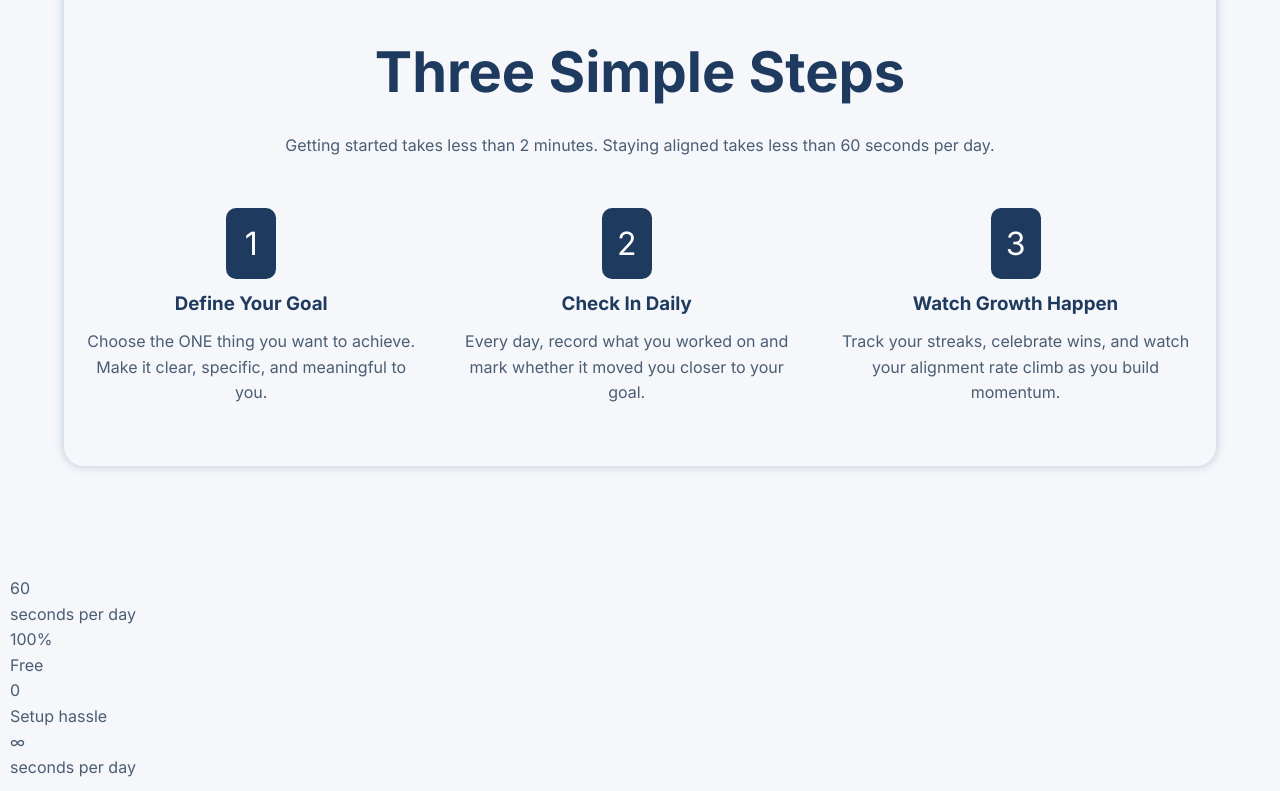
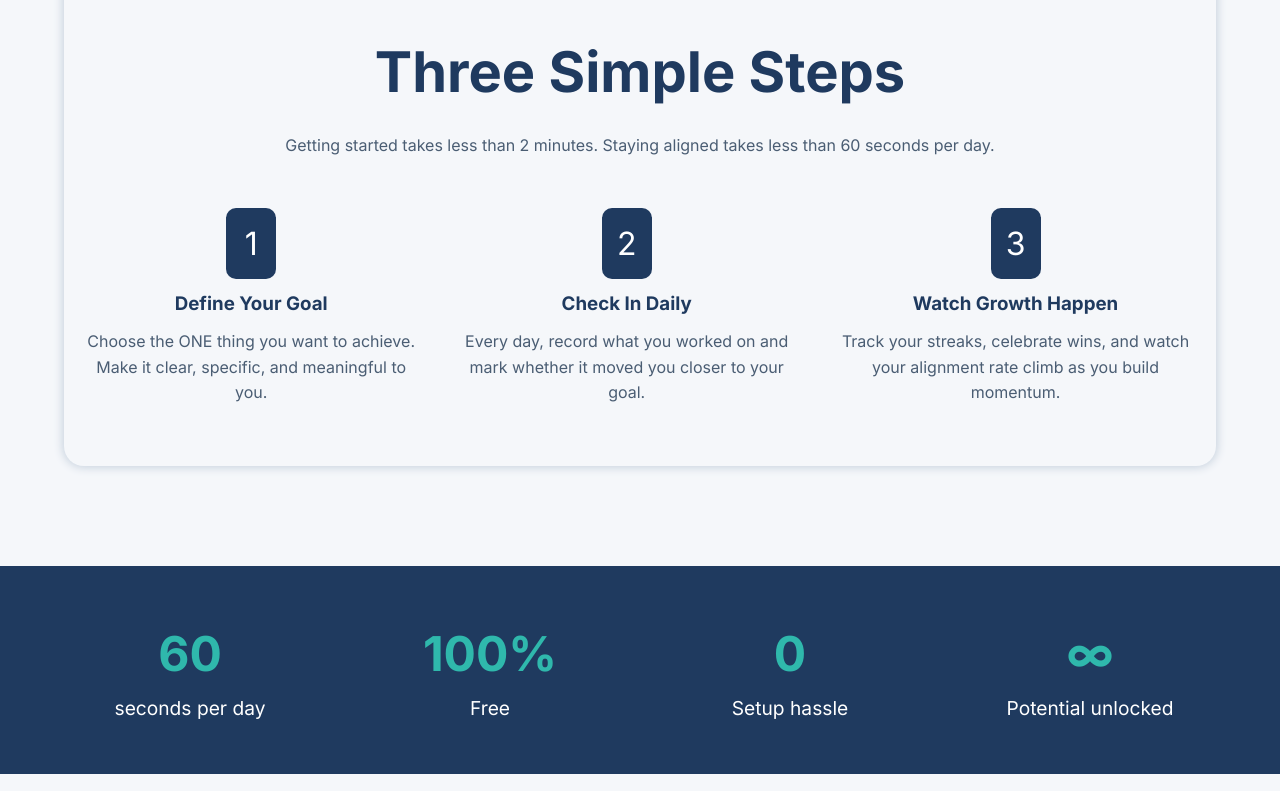
Before and after one commit to 4wiafe/daily-alignment, a React (Vite) app in the folder daily-alignment-app/: page / in a window 1280 px wide. Shown: the part 1562-2353 px from the top of the page. Built offline with nearby package versions, Linux system fonts and the light colour scheme; a web font is replaced by a local one.

Commit message:
Style the setup section

```diff
--- a/daily-alignment-app/src/components/LandingPage/sections/Setup/Setup.css
+++ b/daily-alignment-app/src/components/LandingPage/sections/Setup/Setup.css
@@ -0,0 +1,24 @@
+#setup {
+  background: var(--primary);
+  color: var(--surface);
+  font-size: 3rem;
+  text-align: center;
+  padding: 50px;
+}
+
+.setup-container {
+  width: 100%;
+  max-width: 1500px;
+  display: grid;
+  grid-template-columns: repeat(auto-fit, minmax(250px, 1fr));
+  gap: 20px;
+}
+
+.green {
+  color: var(--accent);
+  font-weight: bold;
+}
+
+.white {
+  font-size: 1.2rem;
+}
--- a/daily-alignment-app/src/components/LandingPage/sections/Setup/Setup.jsx
+++ b/daily-alignment-app/src/components/LandingPage/sections/Setup/Setup.jsx
@@ -2,22 +2,24 @@ import "./Setup.css";
 
 export default function Setup() {
   return (
-    <section>
+    <section id="setup">
+      <div className="setup-container">
         <div className="per-day">
-        <p className="time">60</p>
-        <p className="time-des">seconds per day</p>
+          <p className="green">60</p>
+          <p className="white">seconds per day</p>
         </div>
         <div className="price">
-        <p className="rate">100%</p>
-        <p className="rate-des">Free</p>
+          <p className="green">100%</p>
+          <p className="white">Free</p>
         </div>
         <div className="hassle">
-        <p className="hassle-num">0</p>
-        <p className="hassle-des">Setup hassle</p>
+          <p className="green">0</p>
+          <p className="white">Setup hassle</p>
         </div>
         <div className="potential">
-        <p className="infinite">∞</p>
-        <p className="potential-des">seconds per day</p>
+          <p className="green">∞</p>
+          <p className="white">Potential unlocked</p>
+        </div>
       </div>
     </section>
   );
```
Lines whose indentation alone changed are shown as unchanged.
